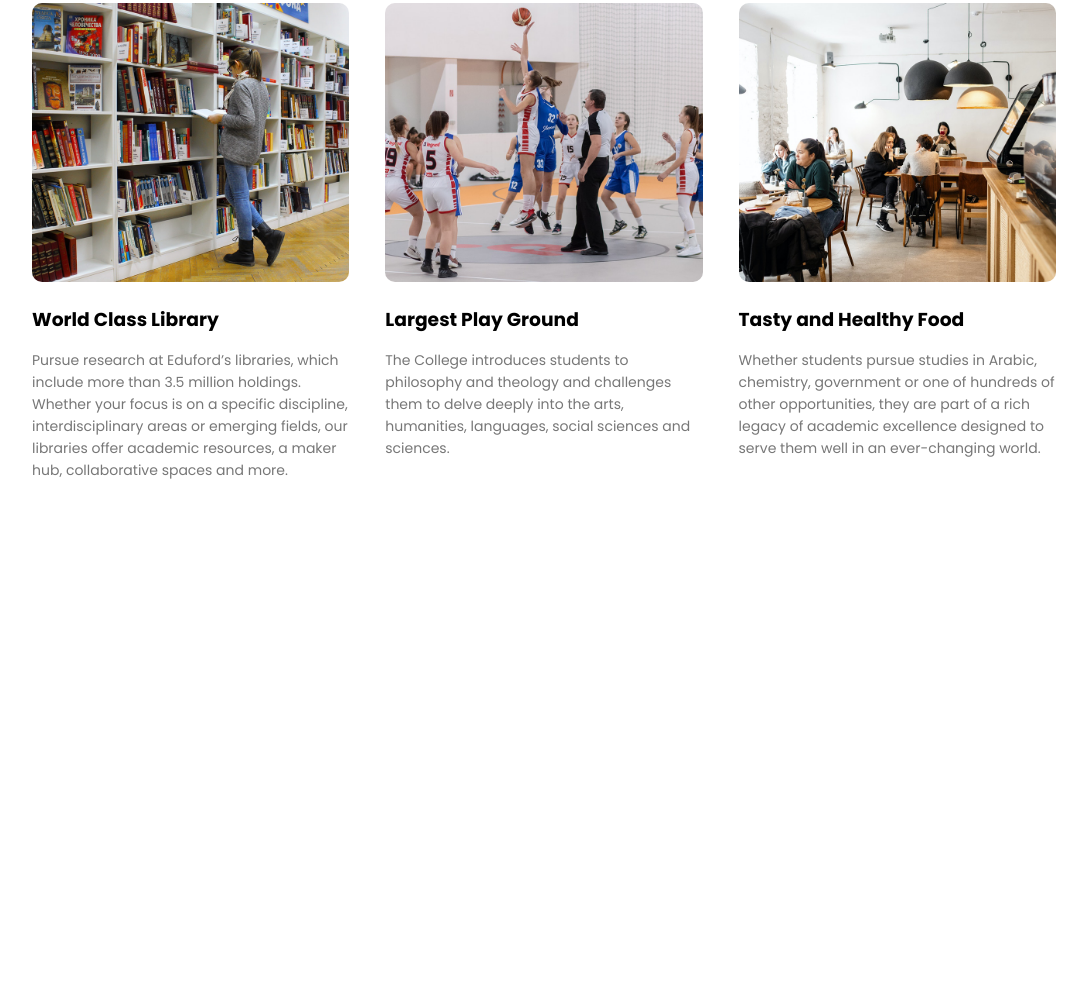
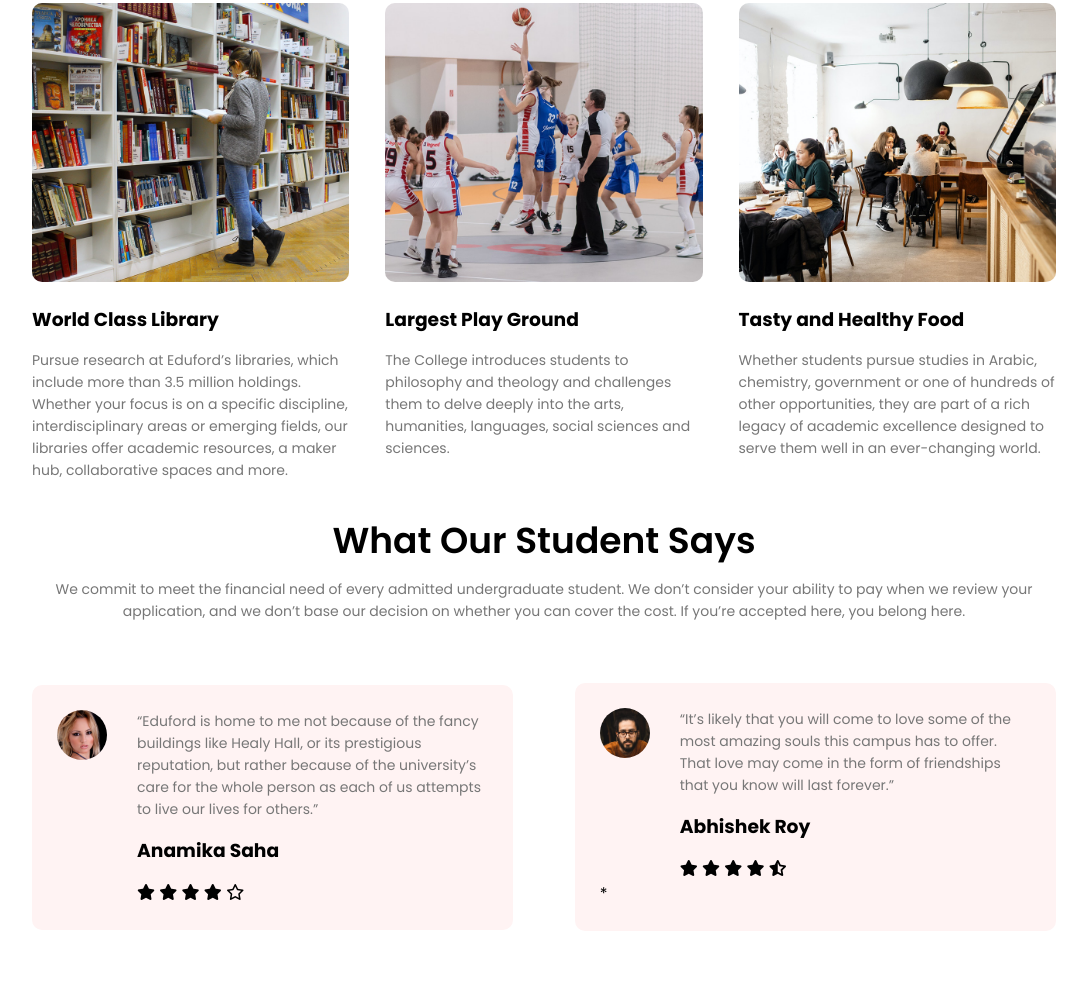
Before and after one commit to gabrielayresdev/Eduford, a plain HTML site: page index.html in a window 1280 px wide. Shown: the part 2486-3468 px from the top of the page, without its empty margins (96-1183 px from the left). Before the commit the page ends 2999 px from the top, so only its background shows below. Drawn offline with Linux system fonts and the light colour scheme.

Commit message:
Adicionada sessão de comentários

```diff
--- a/index.html
+++ b/index.html
@@ -129,6 +129,42 @@
                 </div>
             </div>
 
+            <section class="coments">
+                <h2 class="titulo__secao">What Our Student Says</h2>
+                <p class="texto__secao">We commit to meet the financial need of every admitted undergraduate student. We
+                    don’t consider your ability to pay when we review your application, and we don’t base our decision
+                    on whether you can cover the cost. If you’re accepted here, you belong here.</p>
+                <div class="coments__row">
+                    <div class="coments__col">
+                        <img src="images/user1.jpg" alt="Foto do usuário">
+                        <p>“Eduford is home to me not because of the fancy buildings like Healy Hall, or its prestigious
+                            reputation, but rather because of the university’s care for the whole person as each of us
+                            attempts to live our lives for others.”</p>
+                        <h3>Anamika Saha</h3>
+                        <div class="coments__rate">
+                            <i class="fa-solid fa-star"></i>
+                            <i class="fa-solid fa-star"></i>
+                            <i class="fa-solid fa-star"></i>
+                            <i class="fa-solid fa-star"></i>
+                            <i class="fa-regular fa-star"></i>
+                        </div>
+                    </div>
+                    <div class="coments__col">
+                        <img src="images/user2.jpg" alt="Foto do usuário">
+                        <p>“It’s likely that you will come to love some of the most amazing souls this campus has to
+                            offer. That love may come in the form of friendships that you know will last forever.”</p>
+                        <h3>Abhishek Roy</h3>
+                        <div class="coments__rate">
+                            <i class="fa-solid fa-star"></i>
+                            <i class="fa-solid fa-star"></i>
+                            <i class="fa-solid fa-star"></i>
+                            <i class="fa-solid fa-star"></i>
+                            <i class="fa-solid fa-star-half-stroke"></i>
+                        </div>*
+                    </div>
+                </div>
+            </section>
+
         </section>
     </main>
     <script src="index.js"></script>
```
